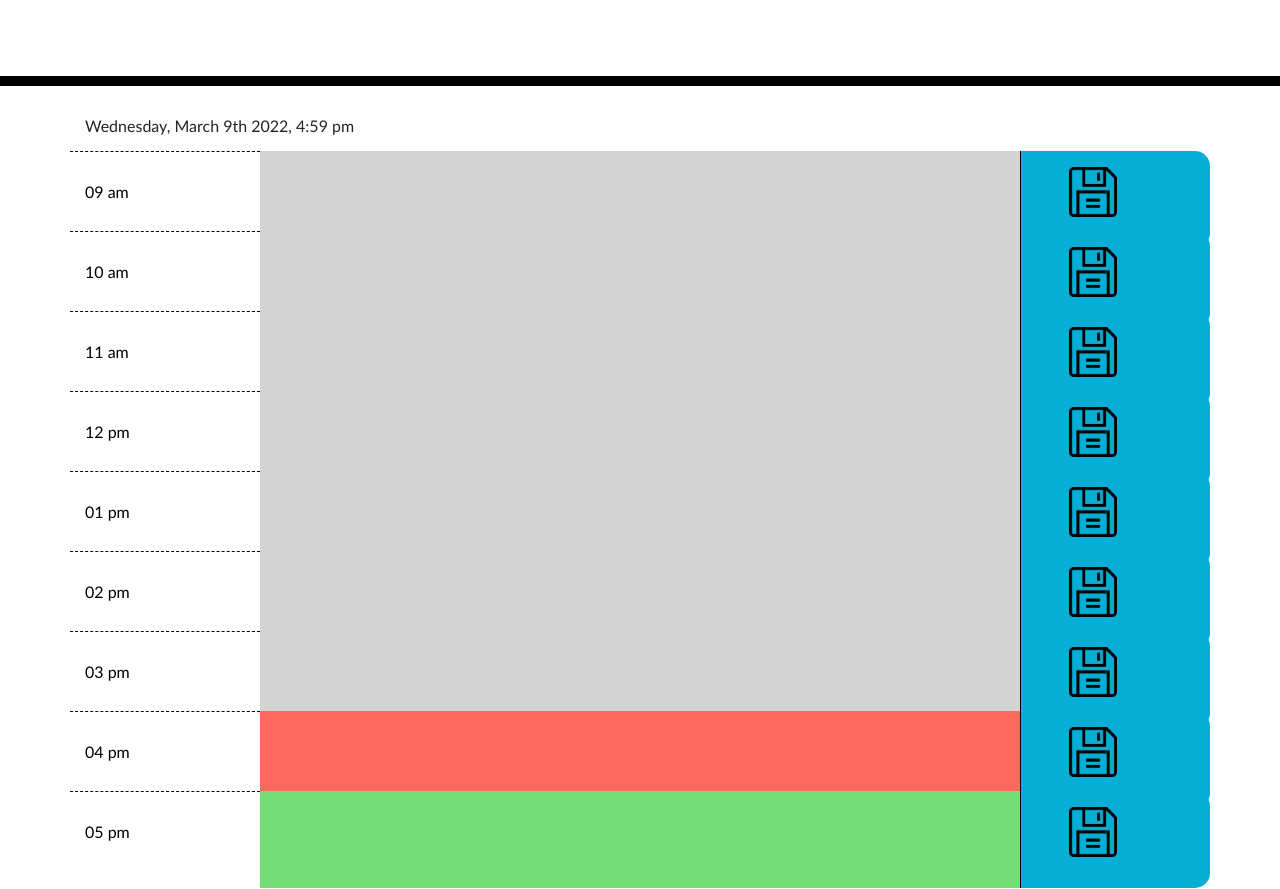
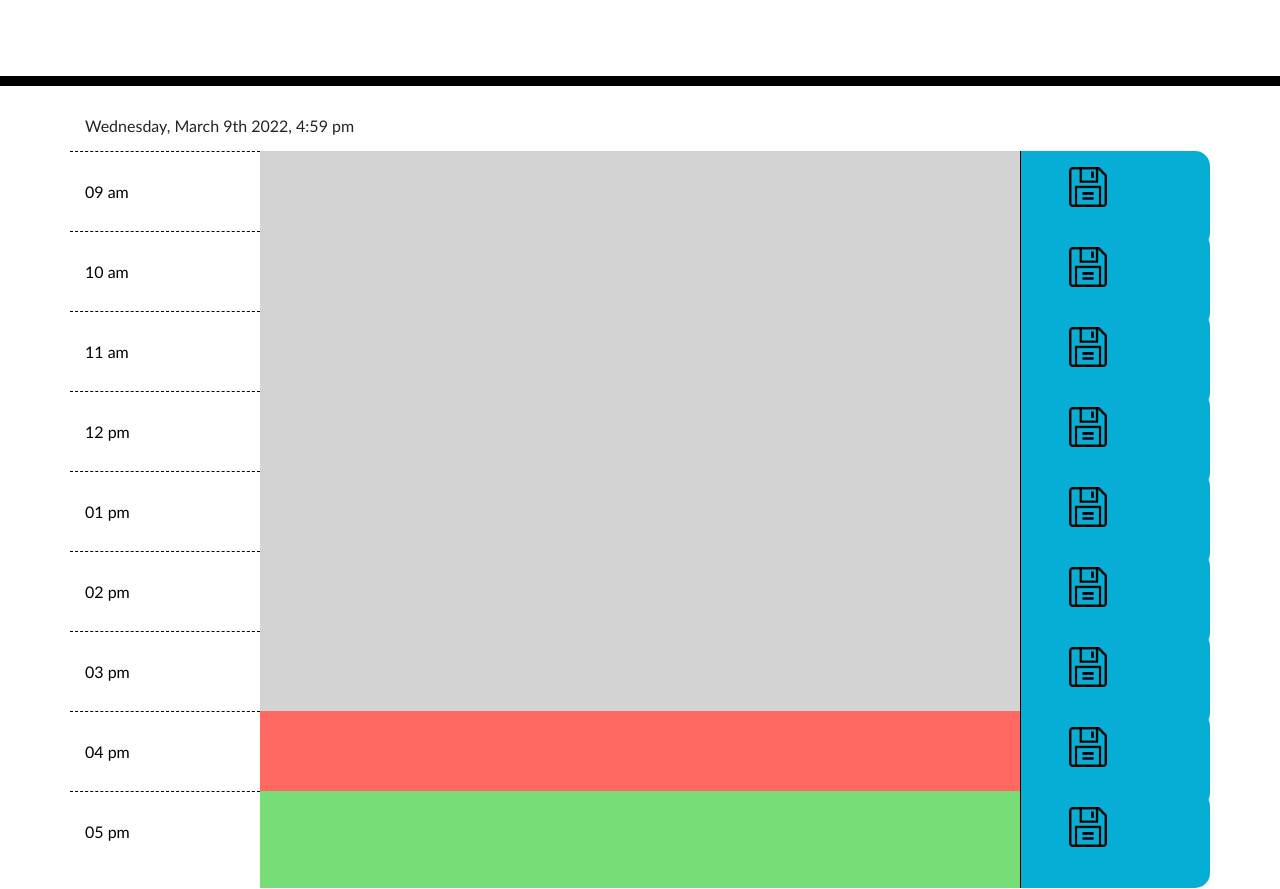
Before and after one commit to coltschultz/update-of-pretty-personal-planner, a plain HTML site: page index.html in a window 1280 px wide. Shown: the part 182-1071 px from the top of the page. Drawn offline with nearby package versions, Linux system fonts and the light colour scheme.

Commit message:
updated readme

```diff
--- a/assets/css/style.css
+++ b/assets/css/style.css
@@ -69,10 +69,11 @@ textarea {
   /* font-size: 20px; */
   /* transition: all 0.3s ease-in-out; */
   background-color: grey;
+  cursor: pointer;
 }
 
 .saveBtn img {
-  height: 50px;
+  height: 40px;
   margin: auto;
 }
 
--- a/index.html
+++ b/index.html
@@ -34,7 +34,7 @@
         <p class="textContent" data-index="0" id="nine"></p>
       </div>
       <div id="nineSave" class="col-2 saveBtn">
-        <img src="floppy.png" alt="Floppy Disk" />
+        <img src="./assets/img/floppy.png" alt="Floppy Disk" />
       </div>
     </div>
     <!-- Ten O'Clock -->
@@ -46,7 +46,7 @@
         <p class="textContent" data-index="1" id="ten"></p>
       </div>
       <div id="tenSave" class="col-2 saveBtn">
-        <img src="floppy.png" alt="Floppy Disk" />
+        <img src="./assets/img/floppy.png" alt="Floppy Disk" />
       </div>
     </div>
     <!-- Eleven O'Clock -->
@@ -58,7 +58,7 @@
         <p class="textContent" data-index="2" id="eleven"></p>
       </div>
       <div id="elevenSave" class="col-2 saveBtn">
-        <img src="floppy.png" alt="Floppy Disk" />
+        <img src="./assets/img/floppy.png" alt="Floppy Disk" />
       </div>
     </div>
     <!-- Twelve O'Clock -->
@@ -70,7 +70,7 @@
         <p class="textContent" data-index="3" id="twelve"></p>
       </div>
       <div id="twelveSave" class="col-2 saveBtn">
-        <img src="floppy.png" alt="Floppy Disk" />
+        <img src="./assets/img/floppy.png" alt="Floppy Disk" />
       </div>
     </div>
     <!-- One O'Clock -->
@@ -82,7 +82,7 @@
         <p class="textContent" data-index="4" id="one"></p>
       </div>
       <div id="oneSave" class="col-2 saveBtn">
-        <img src="floppy.png" alt="Floppy Disk" />
+        <img src="./assets/img/floppy.png" alt="Floppy Disk" />
       </div>
     </div>
     <!-- Two O'Clock -->
@@ -94,7 +94,7 @@
         <p class="textContent" data-index="5" id="two"></p>
       </div>
       <div id="twoSave" class="col-2 saveBtn">
-        <img src="floppy.png" alt="Floppy Disk" />
+        <img src="./assets/img/floppy.png" alt="Floppy Disk" />
       </div>
     </div>
     <!-- Three O'Clock -->
@@ -106,7 +106,7 @@
         <p class="textContent" data-index="6" id="three"></p>
       </div>
       <div id="threeSave" class="col-2 saveBtn">
-        <img src="floppy.png" alt="Floppy Disk" />
+        <img src="./assets/img/floppy.png" alt="Floppy Disk" />
       </div>
     </div>
     <!-- Four O'Clock -->
@@ -118,7 +118,7 @@
         <p class="textContent" data-index="7" id="four"></p>
       </div>
       <div id="fourSave" class="col-2 saveBtn">
-        <img src="floppy.png" alt="Floppy Disk" />
+        <img src="./assets/img/floppy.png" alt="Floppy Disk" />
       </div>
     </div>
     <!-- Five O'Clock -->
@@ -130,7 +130,7 @@
         <p class="textContent" data-index="8" id="five"></p>
       </div>
       <div id="fiveSave" class="col-2 saveBtn">
-        <img src="floppy.png" alt="Floppy Disk" />
+        <img src="./assets/img/floppy.png" alt="Floppy Disk" />
       </div>
     </div>
 
```
Also changed, not shown: assets/img/floppy.png (renamed from floppy.png), screenshot.png (added), 1 other file.
